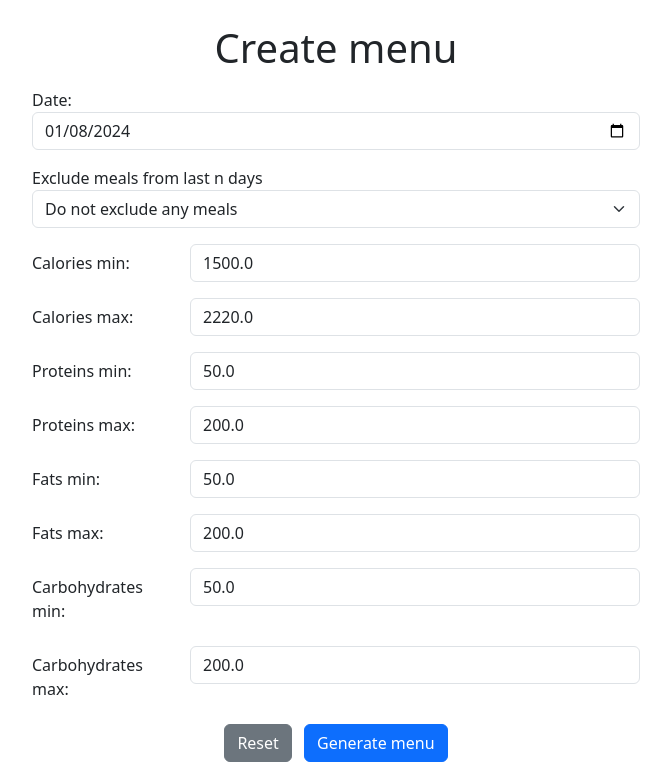
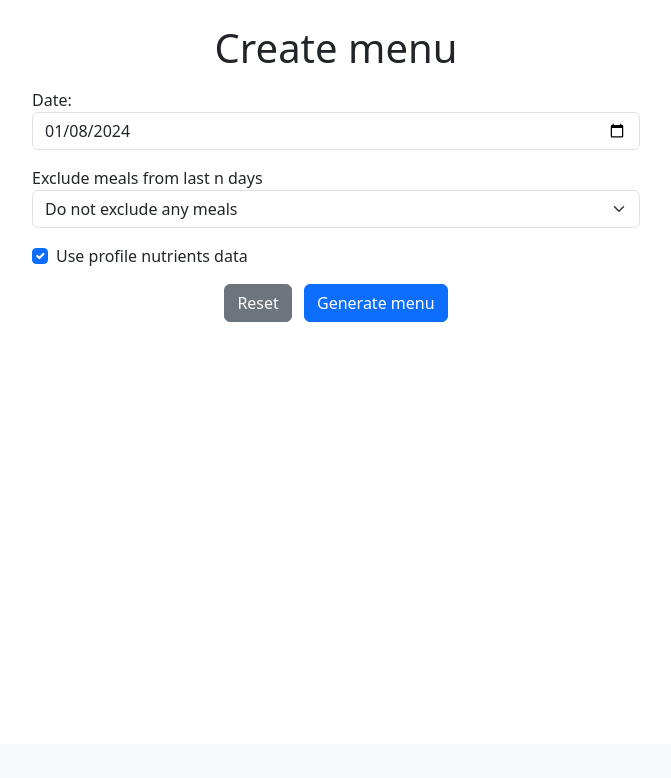
Before and after one commit to kirilsbondars/diet-app, a Flask app: page /create-menu in a window 1280 px wide. Shown: the part 56-834 px from the top of the page, without its empty margins (304-975 px from the left). After the commit the page ends 378 px from the top, so only its background shows below. Run offline with Flask 3, Linux system fonts and the light colour scheme; a user stored in the database is signed in; some libraries are stand-ins or nearby versions.

Commit message:
create menu checkbox for user nutrients

```diff
--- a/src/controllers/menu.py
+++ b/src/controllers/menu.py
@@ -1,5 +1,5 @@
 from flask import render_template, request, redirect, url_for, flash
-from pulp import LpProblem, LpMinimize, LpVariable, lpSum, value
+from pulp import LpProblem, LpMinimize, LpVariable, lpSum, value, PULP_CBC_CMD
 from datetime import datetime, timedelta, date as d
 from sqlalchemy import insert
 from flask_login import current_user
@@ -20,14 +20,27 @@
         # gets inputs
         date = datetime.strptime(request.form['date'], '%Y-%m-%d').date()
         n_days_ago = int(request.form['n_days_ago'])
-        min_calories = float(request.form['min_calories'])
-        max_calories = float(request.form['max_calories'])
-        min_fats = float(request.form['min_fats'])
-        max_fats = float(request.form['max_fats'])
-        min_proteins = float(request.form['min_proteins'])
-        max_proteins = float(request.form['max_proteins'])
-        min_carbohydrates = float(request.form['min_carbohydrates'])
-        max_carbohydrates = float(request.form['max_carbohydrates'])
+
+        # uses profile nutrients data if checked
+        use_profile_nutrients = bool(request.form.get('use_profile_nutrients'))
+        if use_profile_nutrients:
+            min_calories = user.min_calories
+            max_calories = user.max_calories
+            min_fats = user.min_fats
+            max_fats = user.max_fats
+            min_proteins = user.min_proteins
+            max_proteins = user.max_proteins
+            min_carbohydrates = user.min_carbohydrates
+            max_carbohydrates = user.max_carbohydrates
+        else:
+            min_calories = float(request.form['min_calories'])
+            max_calories = float(request.form['max_calories'])
+            min_fats = float(request.form['min_fats'])
+            max_fats = float(request.form['max_fats'])
+            min_proteins = float(request.form['min_proteins'])
+            max_proteins = float(request.form['max_proteins'])
+            min_carbohydrates = float(request.form['min_carbohydrates'])
+            max_carbohydrates = float(request.form['max_carbohydrates'])
 
         # gets meal ids from last n days
         exclude_meal_ids = get_last_n_days_meal_ids(user.id, date, n_days_ago)
@@ -158,7 +171,7 @@
     prob += lpSum([meal_vars[meal.id] for meal in meals]) <= max_meal_size
 
     # Solve the problem
-    prob.solve()
+    prob.solve(PULP_CBC_CMD(msg=0))
 
     # print("The total cost of this balanced diet is: ${}".format(round(value(prob.objective), 2)))
     # print("The total calories of this balanced diet is: {}".format(
@@ -196,11 +209,18 @@
         total_proteins += meal.proteins * portion
         total_carbohydrates += meal.carbohydrates * portion
 
+    total_cost = round(total_cost, 2)
     total_calories = round(total_calories)
-    total_fats = round(total_fats)
-    total_proteins = round(total_proteins)
-    total_carbohydrates = round(total_carbohydrates)
-    print('>>>>>>>', total_calories, total_fats, total_proteins, total_carbohydrates)
+    total_fats = round(total_fats,1)
+    total_proteins = round(total_proteins,1)
+    total_carbohydrates = round(total_carbohydrates,1)
+
+    print('>>>>>>> Algorithm Results:')
+    print('>>>>>>> Total Cost:', total_cost)
+    print('>>>>>>> Total Calories:', total_calories)
+    print('>>>>>>> Total Fats:', total_fats)
+    print('>>>>>>> Total Proteins:', total_proteins)
+    print('>>>>>>> Total Carbohydrates:', total_carbohydrates)
 
     if len(meals_portions) > max_meal_size:
         return False
--- a/src/templates/menu/create-menu.html
+++ b/src/templates/menu/create-menu.html
@@ -24,6 +24,14 @@
                 </select>
             </div>
 
+            <div class="form-check mb-3">
+                <input class="form-check-input" type="checkbox" value="" id="use_profile_nutrients" checked>
+                <label class="form-check-label" for="use_profile_nutrients">
+                    Use profile nutrients data
+                </label>
+            </div>
+
+            <div id="nutrient_fields" style="display: none">
                 <div class="row mb-3">
                     <label for="min_calories" class="col-3 col-form-label">Calories min:</label>
                     <div class="col-9">
@@ -79,6 +87,7 @@
                         <input type="number" class="form-control" id="max_carbohydrates" name="max_carbohydrates" min="1" value="{{ form_data.max_carbohydrates if form_data and form_data.max_carbohydrates else current_user.max_carbohydrates }}" required>
                     </div>
                 </div>
+            </div>
 
             {% if errors %}
                 {% for field, error in errors.items() %}
@@ -95,4 +104,15 @@
             </div>
         </form>
     </div>
+
+    <script>
+        document.getElementById('use_profile_nutrients').addEventListener('change', function() {
+            let nutrientFields = document.getElementById('nutrient_fields');
+            if (this.checked) {
+                nutrientFields.style.display = 'none';
+            } else {
+                nutrientFields.style.display = 'block';
+            }
+        });
+    </script>
 {% endblock %}
```
Lines whose indentation alone changed are shown as unchanged.
